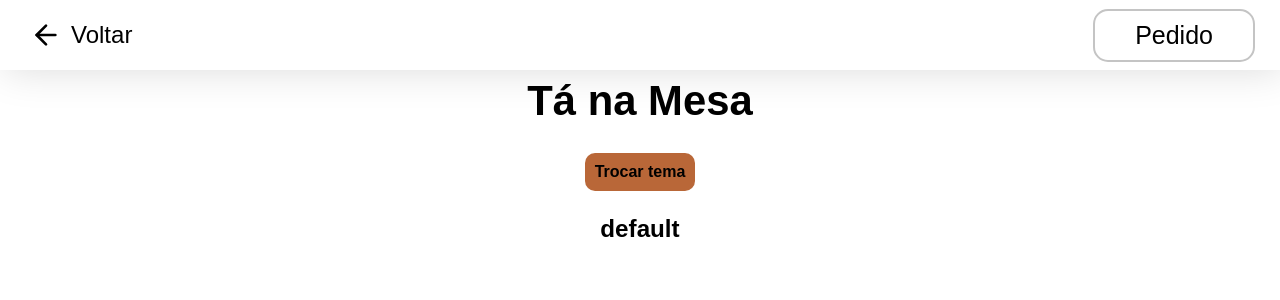
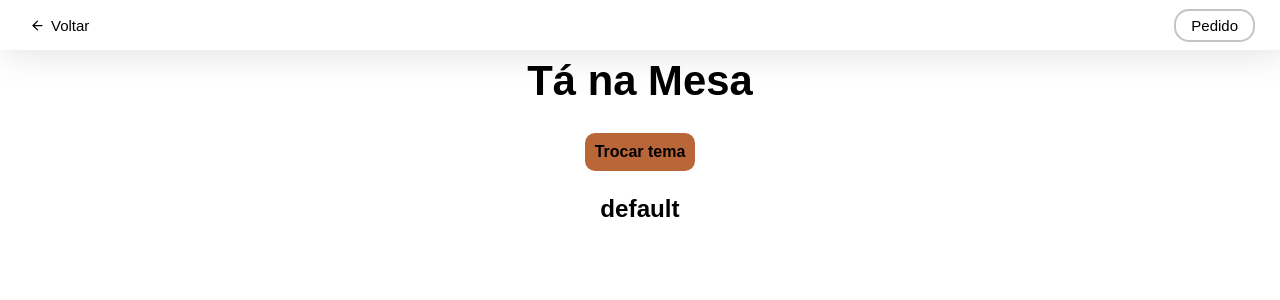
Before and after one commit to UnBArqDsw2021-1/2021.1_G02_TaNaMesa_Frontend, a React (Create React App) app in the folder frontend/: page / in a window 1280 px wide. Shown: the top 300 px of the page. Built offline with nearby package versions, Linux system fonts and the light colour scheme.

Commit message:
(#5) Alterando estilos da NavBar
Co-authored-by: Lucas Boaventura <lucasxboaventura@hotmail.com>

```diff
--- a/frontend/src/components/NavBar/styles.ts
+++ b/frontend/src/components/NavBar/styles.ts
@@ -3,7 +3,7 @@ import styled from 'styled-components';
 export const NavBarContainer = styled.div`
   display: flex;
   width: 100%;
-  height: 7rem;
+  height: 5rem;
   align-items: center;
   justify-content: space-between;
   background-color: ${props => props.theme.white};
@@ -14,14 +14,14 @@ export const NavBarContainer = styled.div`
     align-items: center;
 
     svg {
-      width: 3.2rem;
-      height: 3.2rem;
+      width: 1.5rem;
+      height: 1.5rem;
       color: ${props => props.theme.black};
-      margin: 0 0.9rem 0 3rem;
+      margin: 0 0.6rem 0 3rem;
     }
 
     span {
-      font-size: 2.4rem;
+      font-size: 1.5rem;
     }
   }
 `;
@@ -30,11 +30,11 @@ export const NameContainer = styled.div`
   display: flex;
   border: 2px solid ${props => props.theme.gray};
   border-radius: 15px;
-  padding: 1rem 4rem;
+  padding: 0.6rem 1.5rem;
   margin-right: 2.5rem;
 
   span {
-    font-size: 2.5rem;
+    font-size: 1.5rem;
     font-weight: 500;
   }
 `;
```
